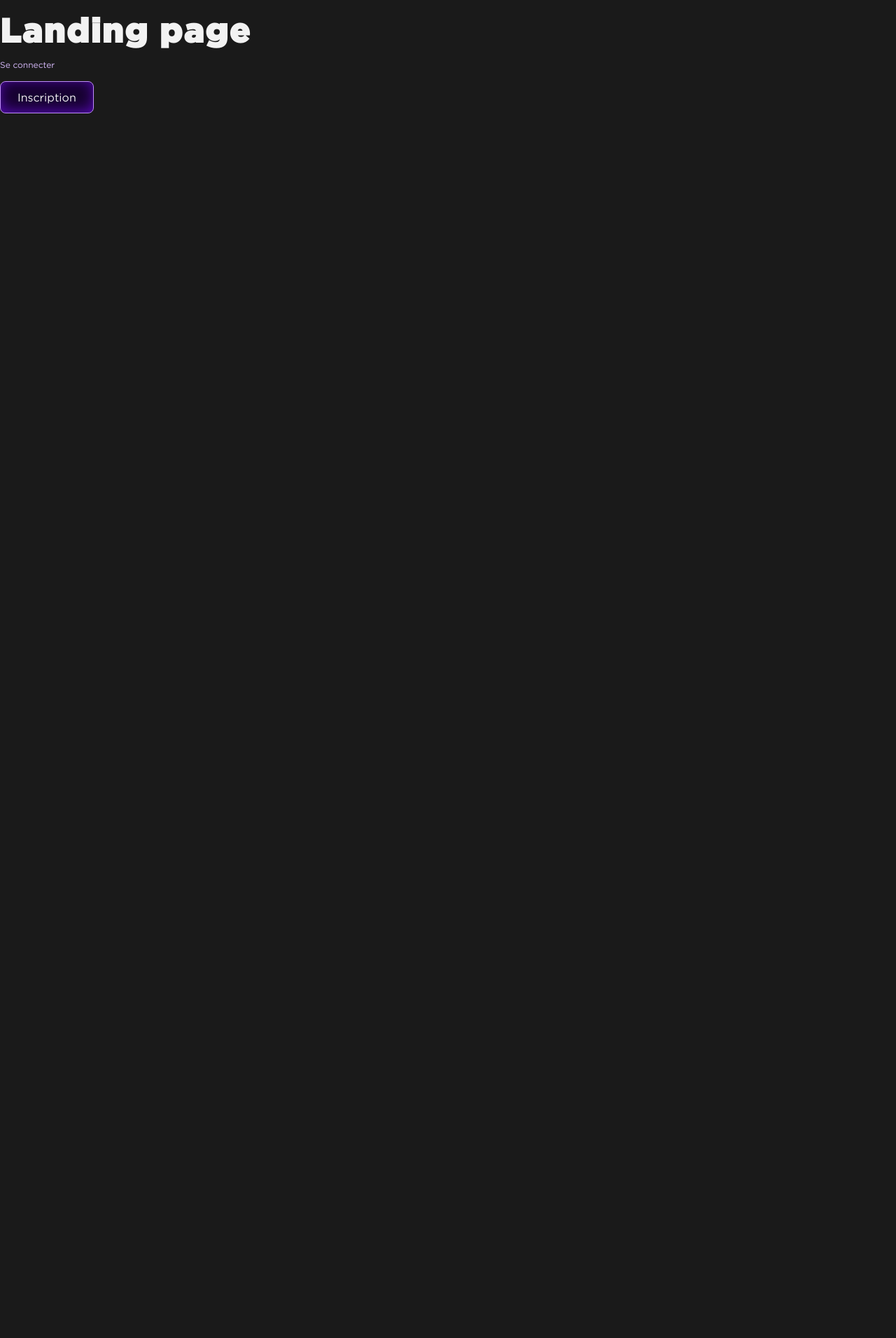
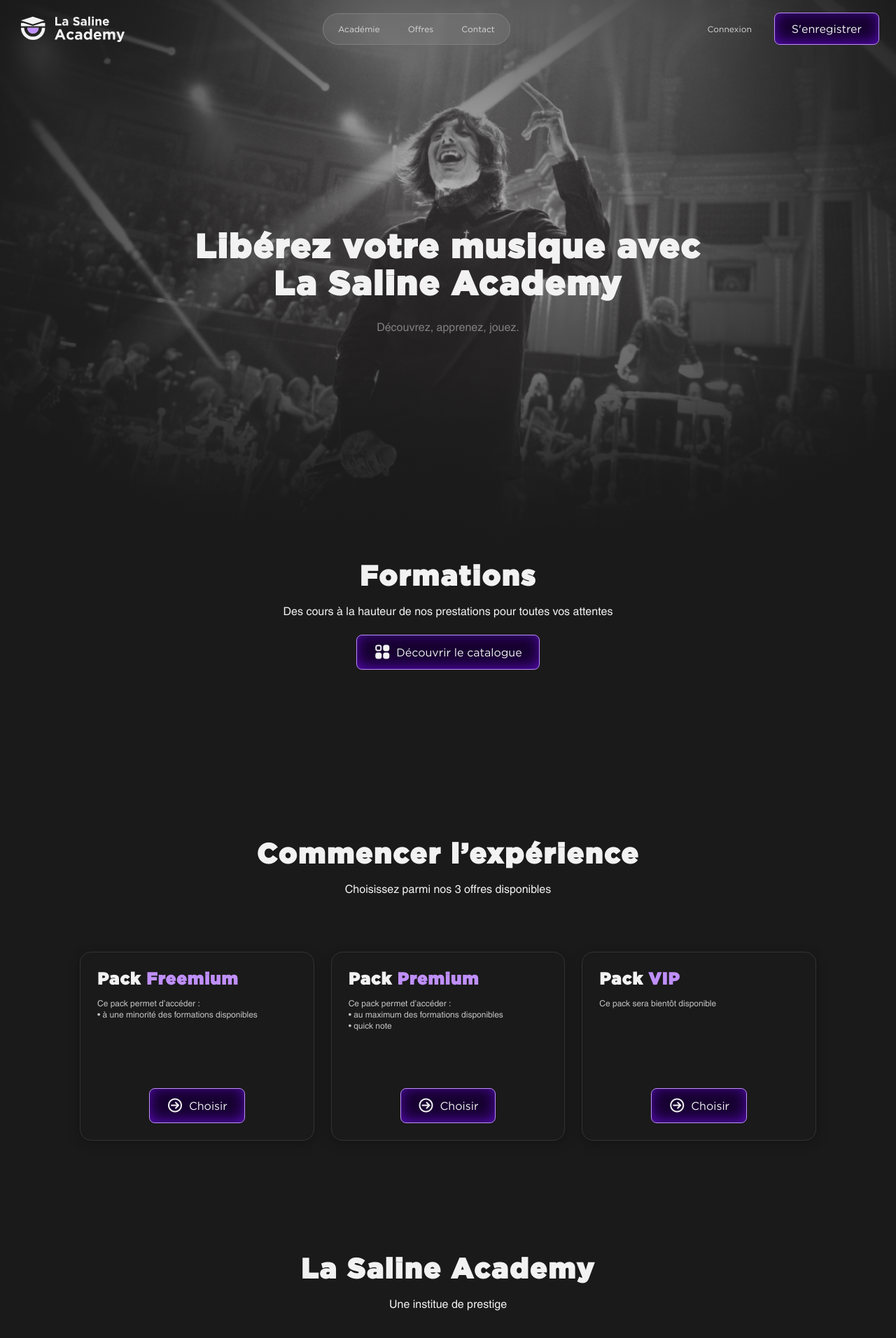
Before and after one commit to valentinmariot/la-saline-academy, a Next.js app: page / in a window 1280 px wide. Shown: the top 1912 px of the page at 70% size. Before the commit the page ends 800 px from the top, so only its background shows below. Built offline with nearby package versions, Linux system fonts and the light colour scheme; no server answers.

Commit message:
[ADD] debut découpe LP

```diff
--- a/pages/index.tsx
+++ b/pages/index.tsx
@@ -5,6 +5,8 @@ import ListingCours from "@/components/cours/ListingCours";
 import Template from "@/components/template/template";
 import Tag from "@/components/tag/tag";
 import stylesLp from "@/styles/_pages/lp.module.scss";
+import Image from "next/image";
+import BasicIcon from "@/components/basicIcon/basicIcon";
 
 const Home = () => {
   const session = useSession();
@@ -69,23 +71,140 @@ const Home = () => {
     );
   } else if (session.status === "unauthenticated") {
     return (
-      <div className={stylesLp.lp + " dflexcolumn "}>
+      <div className={stylesLp.lp}>
           <header className={stylesLp.header + " lp_container "}>
-
-          </header>
-        <h1>Landing page</h1>
+              <Link href="/" className={stylesLp.logo}>
+                  <Image
+                      src="/logo_saline-academy.svg"
+                      alt="Logo de La Saline Academy"
+                      width={155}
+                      height={46}
+                  />
+              </Link>
+              <nav className={stylesLp.nav}>
+                <Link href="#formations" className="btn btn-gray-link">
+                    Académie
+                </Link>
+                  <Link href="#offres" className="btn btn-gray-link">
+                      Offres
+                  </Link>
+                  <Link href="#contact" className="btn btn-gray-link">
+                      Contact
+                  </Link>
+              </nav>
+              <div className="dflex nowrap gap32">
                   <Link
                       href="/authentification/login"
-          className="btn btn-purple-link hover-effect"
+                      className="btn btn-gray-link hover-effect"
                   >
-          Se connecter
+                      Connexion
                   </Link>
                   <Link
                       href="/authentification/register"
                       className="btn btn-purple-solid-intense"
                   >
-          Inscription
+                      S'enregistrer
                   </Link>
+              </div>
+          </header>
+          <div id="hero" className={stylesLp.hero + " gap32 "}>
+            <h1 className="text_center">Libérez votre musique avec <br/>
+                La Saline Academy</h1>
+              <p className="gray">Découvrez, apprenez, jouez.</p>
+          </div>
+          <div className={stylesLp.main}>
+              <div id="formations" className={stylesLp.block}>
+                <div className="lp_container">
+                    <div className={stylesLp.blockHead}>
+                        <h2 className="text_center">Formations</h2>
+                        <p className="text_center">Des cours à la hauteur de nos prestations pour toutes vos attentes</p>
+                        <Link
+                            href="/authentification/register"
+                            className="btn btn-purple-solid-intense"
+                        >
+                            <BasicIcon name="thumbnail-view" />
+                            Découvrir le catalogue
+                        </Link>
+                    </div>
+                    <div>
+
+                    </div>
+                </div>
+              </div>
+              <div id="offres" className={stylesLp.block}>
+                  <div className="lp_container">
+                      <div className={stylesLp.blockHead}>
+                          <h2 className="text_center">Commencer l’expérience</h2>
+                          <p className="text_center">Choisissez parmi nos 3 offres disponibles</p>
+                      </div>
+                      <div className="grid3">
+                          <div className="card_pack-lp">
+                              <div>
+                                  <h3 className="h4 card_pack--title">
+                                      Pack <span className="purple">Freemium</span>
+                                  </h3>
+                                  <p>
+                                      Ce pack permet d’accéder :
+                                      <br/>• à une minorité des formations disponibles
+                                  </p>
+                              </div>
+                              <div>
+                                  <Link href="/authentification/register" id="choisir" className="btn btn-purple-solid">
+                                      <BasicIcon name="circle-arrow-right" />
+                                      Choisir
+                                  </Link>
+                              </div>
+                          </div>
+                          <div className="card_pack-lp">
+                              <div>
+                                  <h3 className="h4 card_pack--title">
+                                      Pack <span className="purple">Premium</span>
+                                  </h3>
+                                  <p>
+                                      Ce pack permet d’accéder :
+                                      <br/>• au maximum des formations disponibles
+                                      <br/>• quick note
+                                  </p>
+                              </div>
+                              <div>
+                                  <Link href="/authentification/register" id="choisir" className="btn btn-purple-solid">
+                                      <BasicIcon name="circle-arrow-right" />
+                                      Choisir
+                                  </Link>
+                              </div>
+                          </div>
+                          <div className="card_pack-lp">
+                              <div>
+                                  <h3 className="h4 card_pack--title">
+                                      Pack <span className="purple">VIP</span>
+                                  </h3>
+                                  <p>
+                                      Ce pack sera bientôt disponible
+                                  </p>
+                              </div>
+                              <div>
+                                  <Link href="/authentification/register" id="choisir" className="btn btn-purple-solid">
+                                      <BasicIcon name="circle-arrow-right" />
+                                      Choisir
+                                  </Link>
+                              </div>
+                          </div>
+                      </div>
+                  </div>
+              </div>
+              <div id="contact" className={stylesLp.block}>
+                  <div className={stylesLp.blockHead}>
+                      <h2 className="text_center">La Saline Academy</h2>
+                      <p className="text_center">Une institue de prestige</p>
+                  </div>
+                  <div>
+
+                  </div>
+              </div>
+              <footer>
+
+              </footer>
+          </div>
       </div>
     );
   }
--- a/styles/_pages/lp.module.scss
+++ b/styles/_pages/lp.module.scss
@@ -2,7 +2,101 @@
 
 .lp{
   min-height: 100vh;
+  display: flex;
+  flex-direction: column;
+  align-items: center;
+  justify-content: flex-start;
   .header{
+    flex-direction: row;
+    align-items: center;
+    justify-content: space-between;
+    gap: $--2m;
+    padding-top: $--2m;
+    position: fixed;
+    top: 0;
+    z-index: 100;
+    .logo{
+      &:hover{
+        filter: grayscale(1);
+      }
+    }
+    .nav{
+      display: flex;
+      flex-direction: row;
+      align-items: center;
+      justify-content: center;
+      flex-wrap: nowrap;
+      gap: 12px;
+      padding: 7px;
+      border-radius: 100px;
+      border: 1px solid $--gray-500;
+      background: rgba(217, 217, 217, 0.10);
+      backdrop-filter: blur($--0-5m);
+      a{
+        padding: 7px 14px;
+        border-radius: 100px;
+        &:hover{
+          background: $--gray-600;
+        }
+      }
+    }
+  }
+  .hero{
+    display: flex;
+    flex-direction: column;
+    width: 100%;
+    align-items: center;
+    justify-content: center;
+    height: 100vh;
+    min-height: 500px;
+    background-image: url('/hero_pic.png');
+    background-size: cover;
+    background-repeat: no-repeat;
+    background-position: center;
+    position: relative;
+    padding: $--3m;
+    *{
+      z-index: 2;
+    }
+    &:before, &:after{
+      position: absolute;
+      z-index: 1;
+      top: 0;
+      left: 0;
+      width: 100%;
+      height: 100%;
+      content: "";
+    }
+    &:before{
+      background: linear-gradient(180deg, rgba(26, 26, 26, 0.00) 66.96%, #1A1A1A 100%);
+    }
+    &:after{
+      background: radial-gradient(62.89% 62.89% at 51.53% 37.11%, rgba(26, 26, 26, 0.25) 0%, #1A1A1A 100%);
+    }
+  }
+  .main{
+    display: flex;
+    flex-direction: column;
+    align-items: center;
+    justify-content: flex-start;
+    gap: calc(2 * $--10m);
+    width: 100%;
+    .block{
+      display: flex;
+      flex-direction: column;
+      align-items: center;
+      justify-content: flex-start;
+      gap: $--10m;
+      width: 100%;
+      .blockHead{
+        display: flex;
+        flex-direction: column;
+        align-items: center;
+        justify-content: flex-start;
+        gap: $--3m;
+        width: 100%;
 
+      }
+    }
   }
 }
--- a/styles/vars/classes.scss
+++ b/styles/vars/classes.scss
@@ -205,7 +205,7 @@
   appearance: none;
   display: none;
 }
-.card_pack{
+.card_pack, .card_pack-lp{
   display: flex;
   cursor: pointer;
   padding: $--3m;
@@ -245,6 +245,19 @@
     box-shadow: 0 4px 16px 0 rgba(0, 0, 0, 0.25);
   }
 }
+.card_pack-lp{
+  cursor: auto;
+  gap: 80px;
+  &:hover{
+    border: 1px solid $--gray-800;
+    box-shadow: 0 4px 16px 0 rgba(0, 0, 0, 0.25);
+  }
+}
+#offres{
+  .lp_container{
+    max-width: 1100px;
+  }
+}
 .input_card_pack[type="radio"]:checked+.card_pack{
   border: 1px solid $--purple-200;
   background: linear-gradient(180deg, rgba(191, 143, 250, 0.15) 0%, rgba(191, 143, 250, 0.45) 100%);
@@ -265,8 +278,18 @@
 .gap24{
   gap: $--3m;
 }
+.gap32{
+  gap: $--4m;
+}
 .lp_container{
-
+  display: flex;
+  flex-direction: column;
+  align-items: center;
+  justify-content: flex-start;
+  gap: $--10m;
+  width: 100%;
+  max-width: 1400px;
+  padding: 0 $--3m;
 }
 .opacity0{
   opacity: 0;
```
Also changed, not shown: public/hero_pic.png (added). Lines whose indentation alone changed are shown as unchanged.
